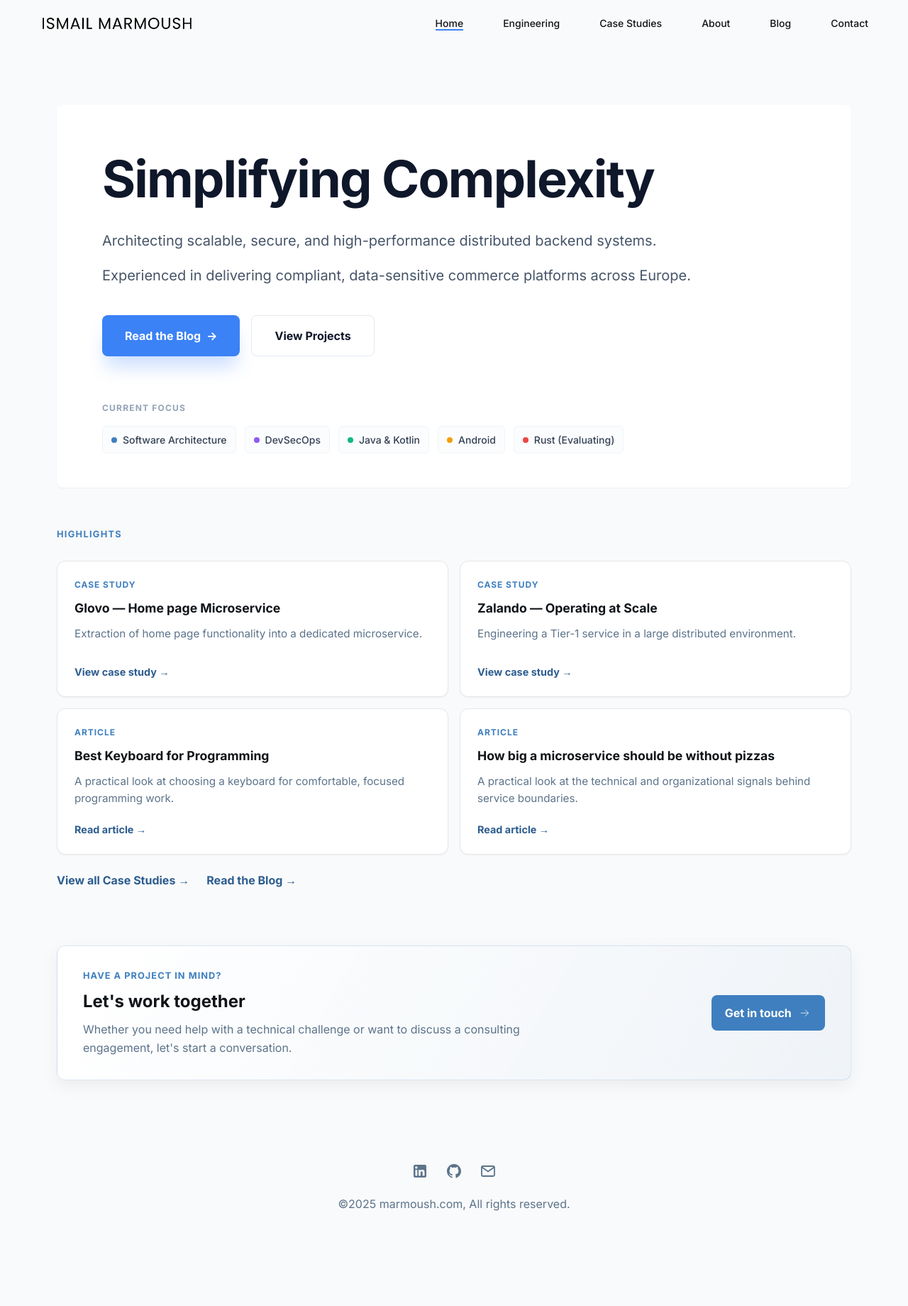
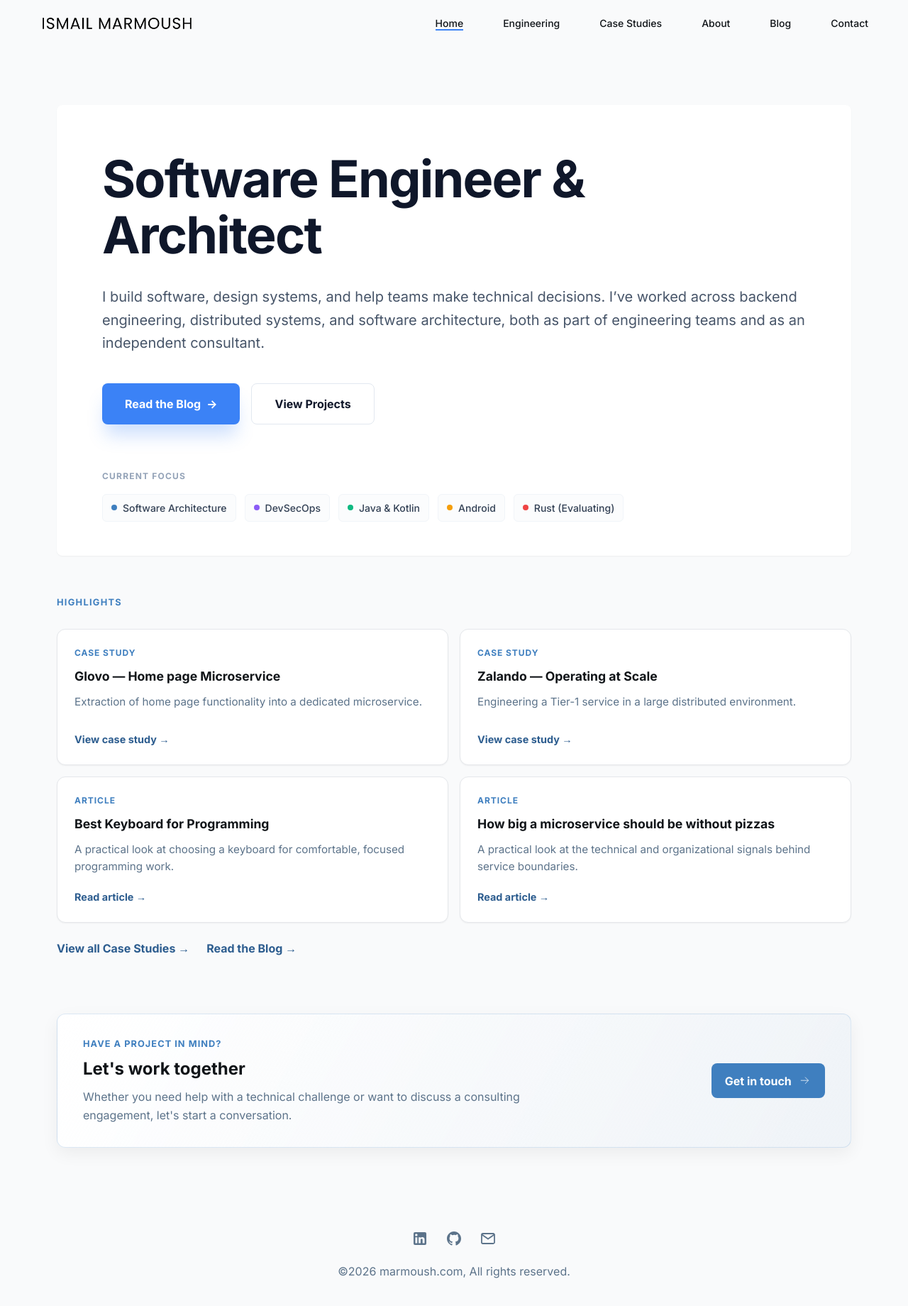
Before and after one commit to IsmailMarmoush/ismailmarmoush.github.io, a Vue app: page /#/ in a window 1280 px wide. Shown: the whole page at 71% size. Before the commit the page ends 1746 px from the top, so only its background shows below. Built offline with nearby package versions, Linux system fonts and the light colour scheme.

Commit message:
content fix

```diff
--- a/src/components/Footer.vue
+++ b/src/components/Footer.vue
@@ -46,7 +46,7 @@
           </a>
 
         </div>
-        <p class="copyright">©2025 marmoush.com, All rights reserved.</p>
+        <p class="copyright">©2026 marmoush.com, All rights reserved.</p>
       </footer>
     </div>
   </footer>
--- a/src/pages/CaseStudies.vue
+++ b/src/pages/CaseStudies.vue
@@ -1,15 +1,6 @@
 <template>
   <div class="case-studies-page">
     <div class="case-studies-content">
-
-      <!-- Case Studies Hero -->
-      <section class="case-studies-intro">
-        <h1>Case Studies</h1>
-        <p>
-          Selected projects where I designed, built, and modernized production systems
-          across different industries and technical environments.
-        </p>
-      </section>
 
       <!-- Case Studies -->
       <section class="case-studies-list" id="case-studies">
--- a/src/pages/Engineering.vue
+++ b/src/pages/Engineering.vue
@@ -1,15 +1,6 @@
 <template>
   <div class="engineering-page">
     <div class="engineering-content">
-
-      <!-- Hero Section -->
-      <div class="engineering-hero">
-        <h1>Engineering</h1>
-        <p> I design and build reliable, scalable systems using modern architectures, proven engineering practices, and
-          technologies suited to the problem. I help startups and growing businesses modernize, scale, and secure their
-          technology, working closely with teams to understand the problem, reduce unnecessary complexity, and choose
-          solutions that fit the business. </p>
-      </div>
 
       <!-- Architecture & Best Practices -->
       <section class="engineering-architecture">
--- a/src/pages/Home.vue
+++ b/src/pages/Home.vue
@@ -7,15 +7,13 @@
           <!-- Hero Section Variant 3: Terminal Aesthetic -->
           <section class="hero-section">
             <div class="hero-content-container">
-              <h1 class="hero-title">
-                Simplifying Complexity
-              </h1>
+              <h2 class="hero-title">
+                Software Engineer & Architect
+              </h2>
               <p class="hero-description">
-                Architecting scalable, secure, and high-performance distributed backend systems.
-              </p>
-              <p class="hero-secondary-description">
-                Experienced in
-                delivering compliant, data-sensitive commerce platforms across Europe.
+                I build software, design systems, and help teams make technical decisions. I’ve worked across backend
+                engineering, distributed systems, and software architecture, both as part of engineering teams and as an
+                independent consultant.
               </p>
               <div class="hero-actions">
                 <router-link
@@ -93,8 +91,10 @@
               </router-link>
             </div>
             <div class="highlights-actions">
-              <router-link to="/case-studies" class="highlights-action">View all Case Studies <span aria-hidden="true">→</span></router-link>
-              <router-link to="/blog" class="highlights-action">Read the Blog <span aria-hidden="true">→</span></router-link>
+              <router-link to="/case-studies" class="highlights-action">View all Case Studies <span
+                  aria-hidden="true">→</span></router-link>
+              <router-link to="/blog" class="highlights-action">Read the Blog <span aria-hidden="true">→</span>
+              </router-link>
             </div>
           </section>
           <section v-if="false">
```
